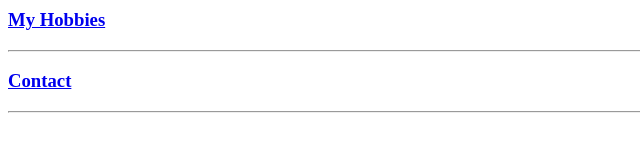
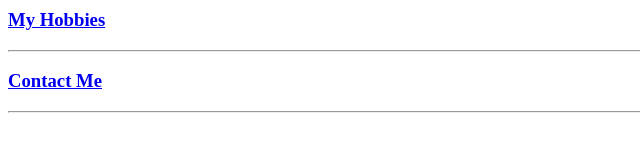
Before and after one commit to thesachinchawla/owndomain, a plain HTML site: page index.html in a window 1280 px wide. Shown: the part 561-712 px from the top of the page, 0-640 px from the left. Drawn offline with Linux system fonts and the light colour scheme.

Commit message:
Addition of new pages to the main website

```diff
--- a/index.html
+++ b/index.html
@@ -19,7 +19,7 @@
     <hr>
     <h3> <a href = "webpages/hobbies.html"> My Hobbies </a> </h3>
     <hr>
-    <h3> <a href = "webpages/contact.html"> Contact </a> </h3>
+    <h3> <a href = "webpages/contact.html"> Contact Me </a> </h3>
     <hr>
 </body>
 </html>
```
Also changed, not shown: webpages/contact.html (+1 -0 lines), 1 other file.
